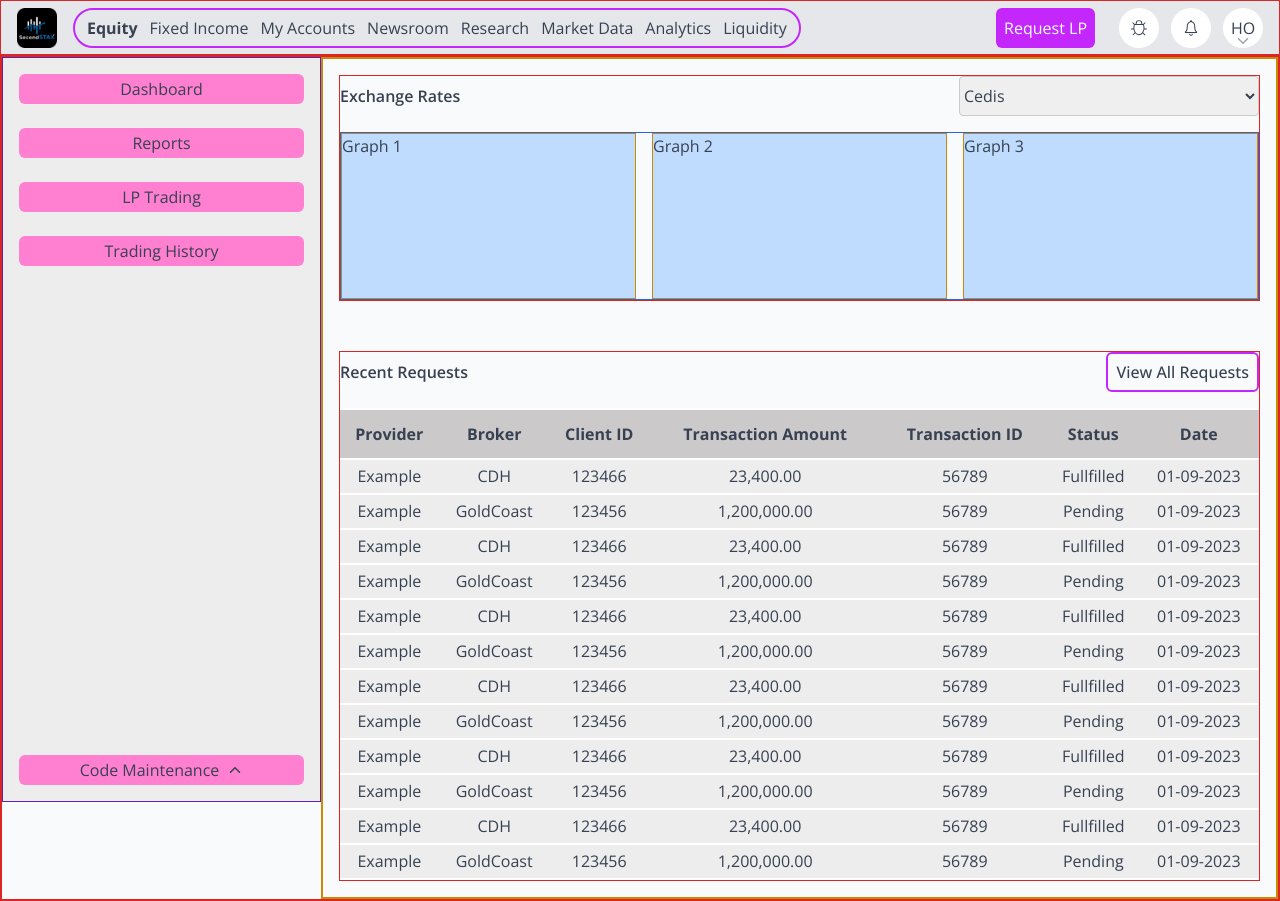
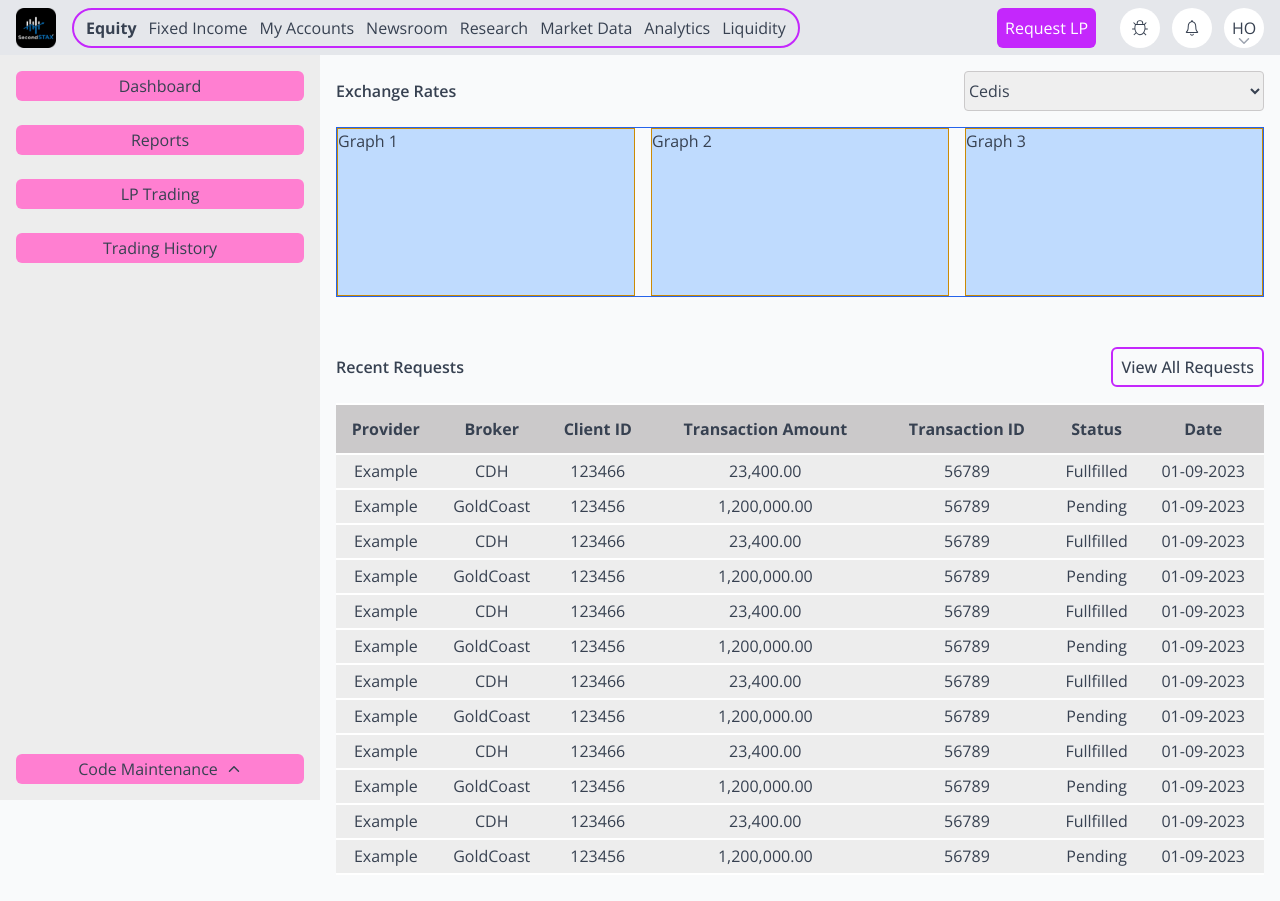
Before and after one commit to newhoteng/ssx, a React (Create React App) app: page / in a window 1280 px wide. Built offline with nearby package versions, Linux system fonts and the light colour scheme.

Commit message:
Remove guide borders

```diff
--- a/src/components/Header.js
+++ b/src/components/Header.js
@@ -13,8 +13,8 @@ const Header = () => {
 
   return (
     <>
-      <header className="bg-gray-200 ">
-        <div className="flex justify-between items-center border-red-600 border h-[55px] max-w-[1504px] my-0 mx-auto px-4 py-0 ">
+      <header className="bg-gray-200 fixed w-full z-[10]">
+        <div className="flex justify-between items-center h-[55px] max-w-[1504px] my-0 mx-auto px-4 py-0 ">
           <div className="flex items-center justify-center gap-4">
             <div className="w-[40px] h-[40px] flex items-center justify-center">
               <img className="" src={CompanyLogo} alt="company logo" />
--- a/src/index.css
+++ b/src/index.css
@@ -10,6 +10,7 @@
     background-color: #f9fafb;
     /* background-color: aqua; */
     color: #374151;
+    position: relative;
     /* #272e71 */
   }
 
--- a/src/pages/Equity/EquityPage.js
+++ b/src/pages/Equity/EquityPage.js
@@ -4,9 +4,9 @@ import { FaCediSign } from "react-icons/fa6";
 
 const EquityPage = () => {
   return (
-    <main className="flex border-2 border-red-600 max-w-[1504px] my-0 mx-auto py-0">
+    <main className="flex max-w-[1504px] my-0 mx-auto py-0 relative top-[55px]">
       {/* Side Nav */}
-      <nav className="px-4 py-4 flex flex-col items-cente gap-6 border border-violet-800 w-1/4 h-[calc(100vh-55px)] bg-lightgrey">
+      <nav className="px-4 py-4 flex flex-col items-cente gap-6 w-1/4 h-[calc(100vh-55px)] bg-lightgrey fixed left-0">
         <button className="bg-accentpink h-[30px] rounded-md">Dashboard</button>
         <button className="bg-accentpink h-[30px] rounded-md" >Reports</button>
         <button className="bg-accentpink h-[30px] rounded-md" >LP Trading</button>
@@ -14,8 +14,8 @@ const EquityPage = () => {
         <button className="bg-accentpink h-[30px] rounded-md mt-auto flex items-center justify-center gap-2" ><span>Code Maintenance</span><IoIosArrowUp /></button>
       </nav>
       {/* Main Section (expense rate) */}
-      <section className="py-4 px-4 border-2 border-yellow-600 flex-1">
-        <div className="border border-red-600 flex flex-col gap-4 mb-[50px]">
+      <section className="py-4 px-4 w-3/4 ml-[25%]">
+        <div className="flex flex-col gap-4 mb-[50px]">
           <div className="flex items-center justify-between">
             <h2 className="font-semibold">Exchange Rates</h2>
             <form>
@@ -39,7 +39,7 @@ const EquityPage = () => {
             </div>
           </div>
         </div>
-        <div className="border border-red-600 flex flex-col gap-4">
+        <div className="flex flex-col gap-4">
           <div className="flex items-center justify-between">
             <h2 className="font-semibold">Recent Requests</h2>
             <button className="px-2 font-medium h-[40px] border-2 rounded-md border-accentmagenta">View All Requests</button>
```
Also changed, not shown: src/data/CediDollar.json (added, +7 -0 lines), src/data/CediEuro.json (added, +7 -0 lines).
